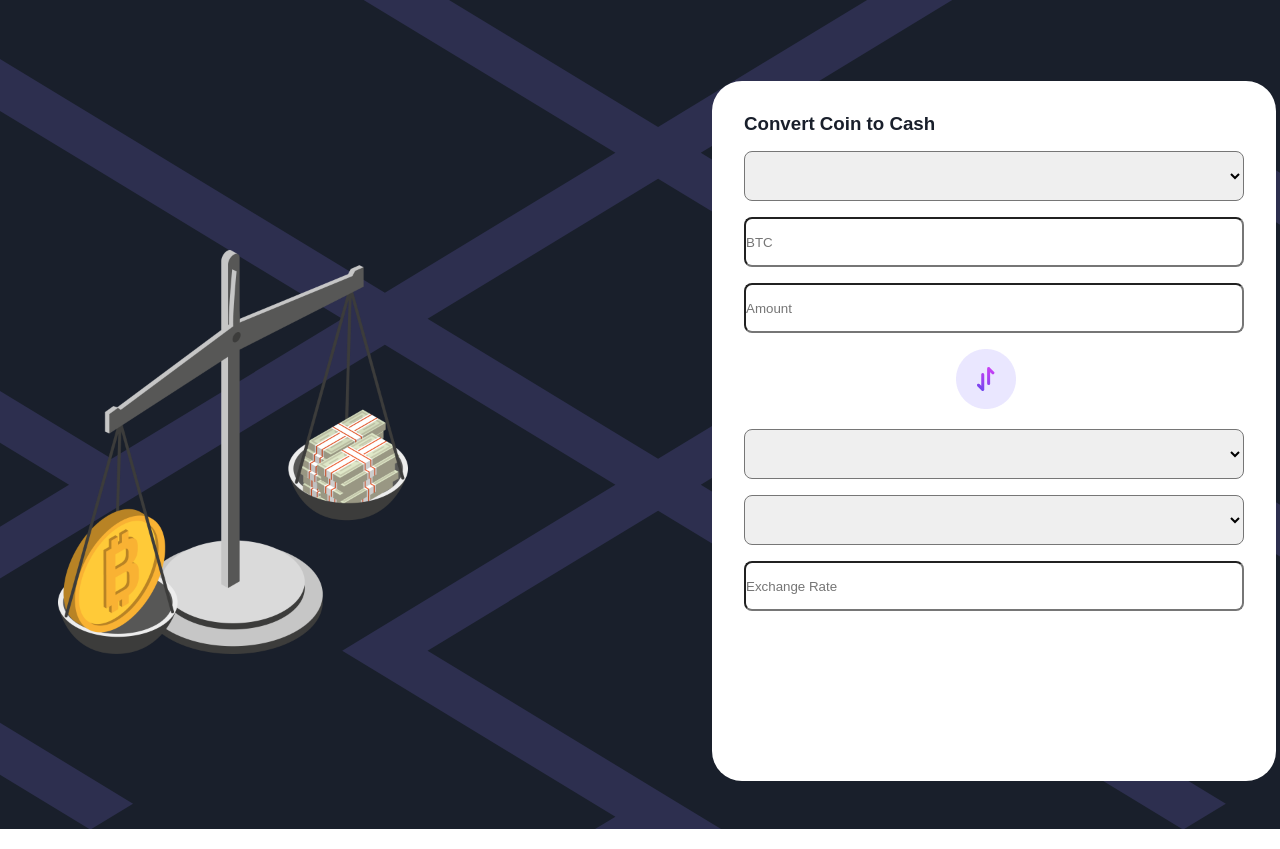
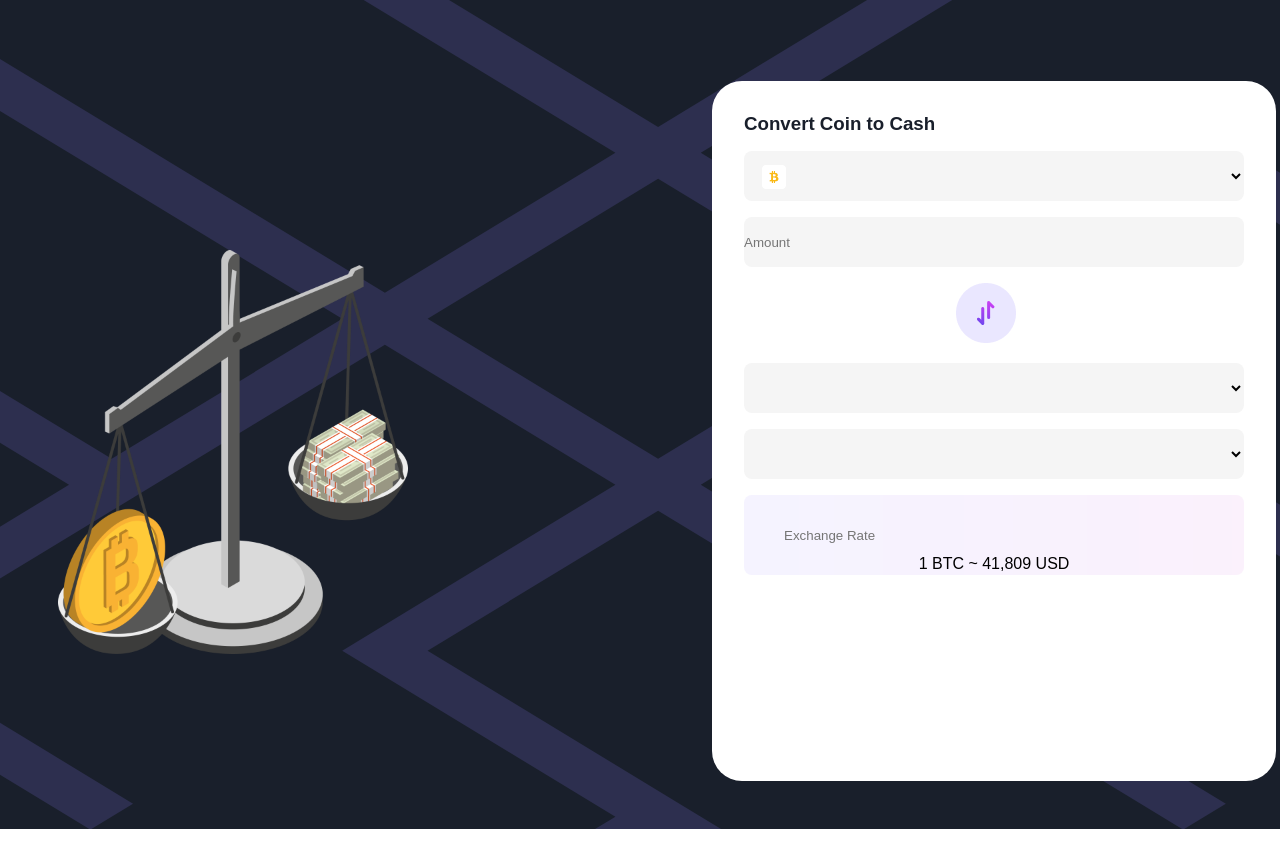
Before and after one commit to Omoballad/Challenge, a plain HTML site: page Index.html in a window 1280 px wide. Shown: the part 1360-2209 px from the top of the page. Drawn offline with Linux system fonts and the light colour scheme.

Commit message:
working on select input

```diff
--- a/Index.css
+++ b/Index.css
@@ -156,7 +156,8 @@
     margin-left: 32px;
     margin-right: 32px;
     border-radius: 8px;
-    /* color: #F5F5F5; */
+    border: none;
+    background-color: #F5F5F5;
 }
 .box input{
     width: 500px;
@@ -165,9 +166,36 @@
     margin-left: 32px;
     margin-right: 32px;
     border-radius: 8px;
+    border: none;
+    outline: none;
+    background-color: #F5F5F5;
 }
-.box img{
+.box-image{
     margin-top: 16px;
     padding-left: 244px;
     padding-right: 26px;
 }
+
+.exchange-div{
+    /* position: relative; */
+}
+
+.exchange{
+    /* position: relative; */
+    background: linear-gradient(to right,#604AED, #CF03F0B8) ;
+    background-blend-mode:color;
+    padding: 40px;
+}
+.exchange-2 p{
+    margin-top:-20px;
+    text-align: center;
+}
+.holder{
+    position: relative;
+}
+
+.dollar{
+    position: absolute;
+    top: 30px;
+    left:50px;
+}
--- a/Index.html
+++ b/Index.html
@@ -52,18 +52,31 @@
                 </div>
                 <div class="box">
                     <h3>Convert Coin to Cash</h3>
-                    <div class="holder">
-                        <select name="" id=""></select>
-                        <input type="text" placeholder="BTC">
+                    <div>
+                        <div class="holder">
+                            <div>
+                                <select name="" id=""></select>
+                            </div>
+                            <div>
+                                <img src="/bitcoin.png" alt="image" class="dollar">
+                            </div>
+                        </div>
+                        <input type="text" placeholder="Amount">
                     </div>
 
-                    <input type="text" placeholder="Amount">
+                    <!-- <input type="text" placeholder="Amount"> -->
                     <div>
-                        <img src="/Group 1000003379.png" alt="image">
+                        <img src="/Group 1000003379.png" alt="image" class="box-image">
                     </div>
+                    <select name="" id=""  ></select>
                     <select name="" id=""></select>
-                    <select name="" id=""></select>
-                    <input type="text" placeholder="Exchange Rate">
+                    <div class="exchange-div">
+
+                        <input type="text" placeholder="Exchange Rate" class="exchange">
+                        <div class="exchange-2">
+                            <p>1 BTC ~ 41,809 USD </p>
+                        </div>
+                    </div>
 
 
                 </div>
```
Also changed, not shown: BTC.png (added), bitcoin.png (added).
